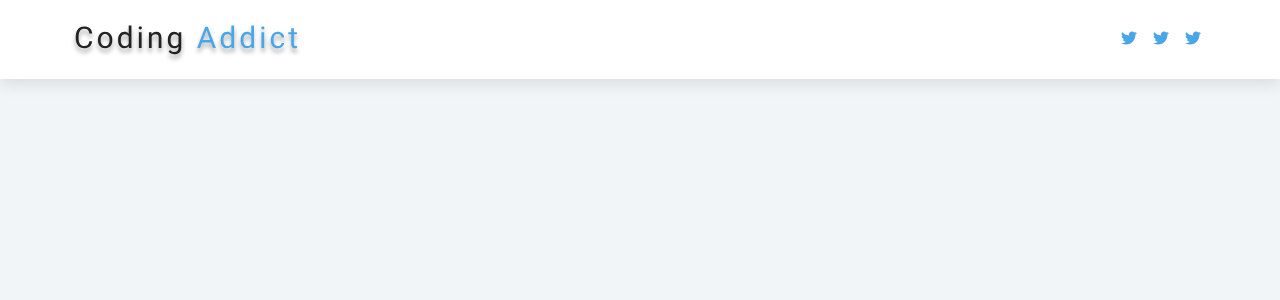
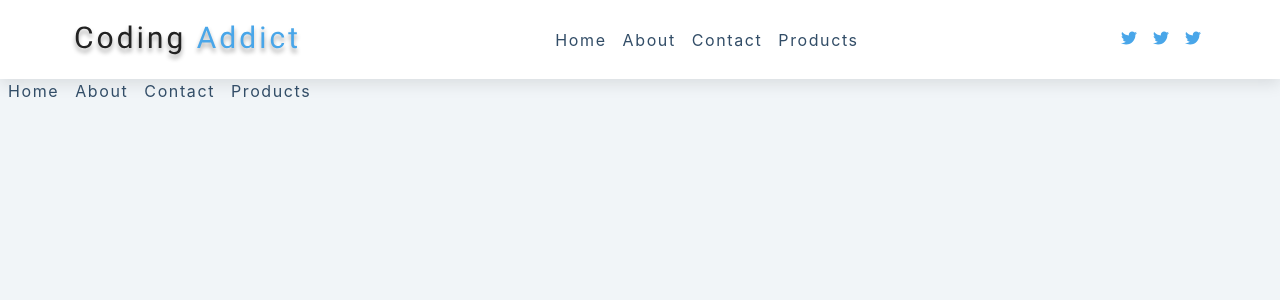
Before and after one commit to zainabturkmen/React-Projects, a React (Create React App) app in the folder react-projects-master/11-navbar/setup/: page / in a window 1280 px wide. Shown: the top 300 px of the page. Built offline with nearby package versions, Linux system fonts and the light colour scheme.

Commit message:
grocery bud

```diff
--- a/react-projects-master/11-navbar/setup/src/App.js
+++ b/react-projects-master/11-navbar/setup/src/App.js
@@ -1,9 +1,11 @@
 import React from 'react'
 import Navbar from './Navbar'
+import Sidebar from './Sidebar'
 function App() {
   return (
     <>
     <Navbar />
+    <Sidebar />
     </>
   )
 }
--- a/react-projects-master/11-navbar/setup/src/Navbar.js
+++ b/react-projects-master/11-navbar/setup/src/Navbar.js
@@ -13,7 +13,22 @@ const Navbar = () => {
             <FaBars />
           </button>
         </div>
-
+        <div className="links-container show-container">
+          <ul className="links">
+            <li>
+              <a href="#">home</a>
+            </li>
+            <li>
+              <a href="#">about</a>
+            </li>
+            <li>
+              <a href="#">contact</a>
+            </li>
+            <li>
+              <a href="#">products</a>
+            </li>
+          </ul>
+        </div>
         <ul className="social-icons">
           <li>
             <a href="https://www.twitter.com">
```
